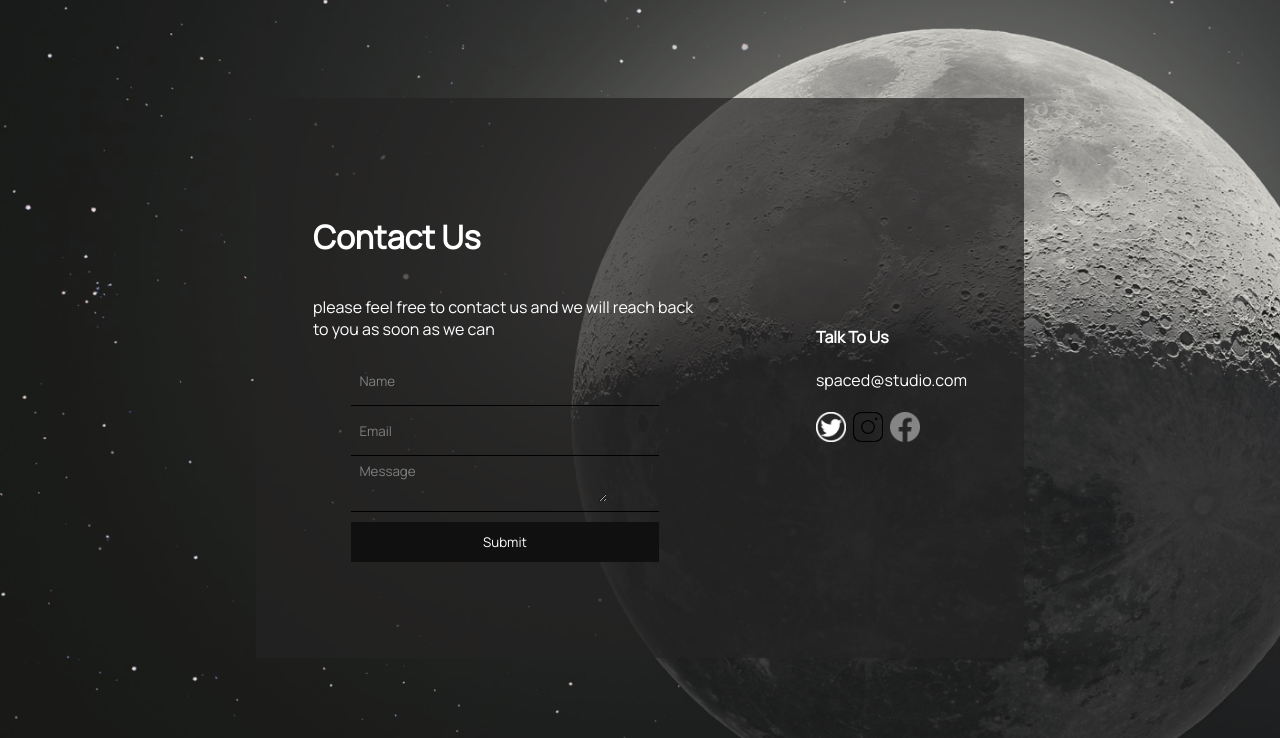
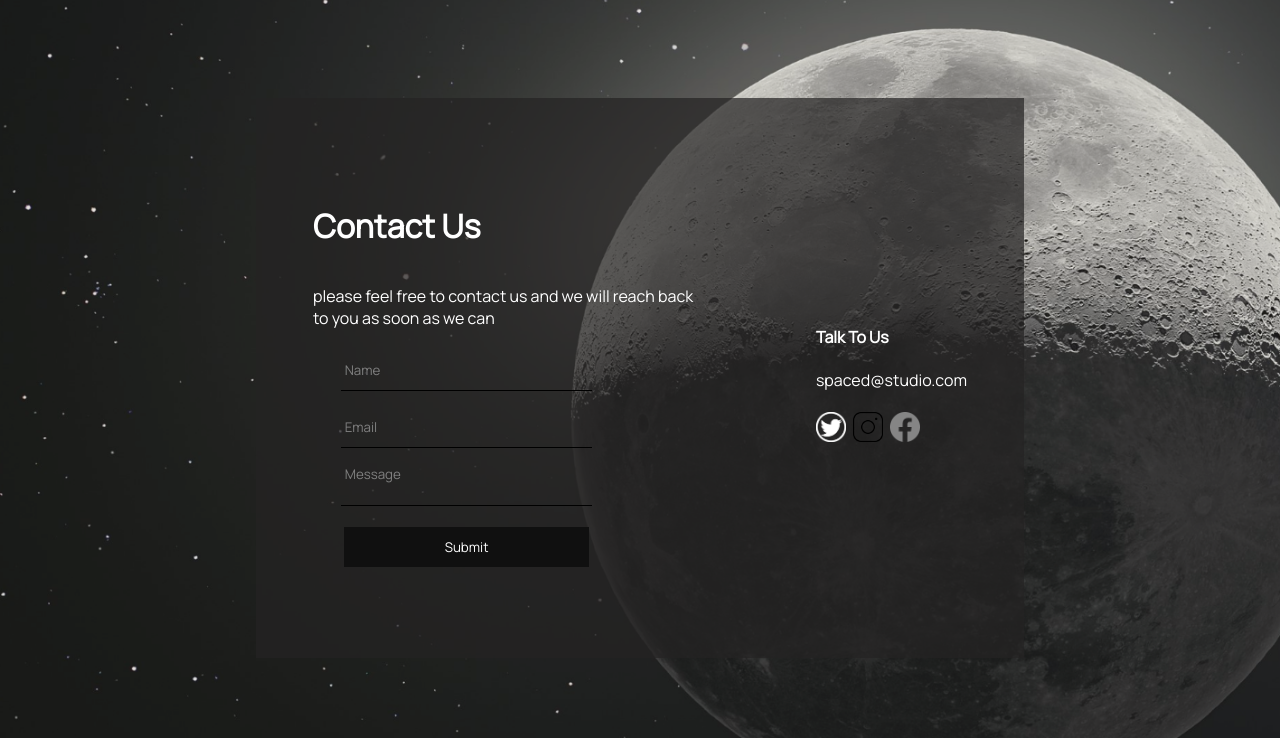
Before and after one commit to Artiye/AstronomyWeb, a PHP site: page /contact.html in a window 1280 px wide. Shown: the part 62-800 px from the top of the page. Run offline with PHP 8.4, Linux system fonts and the light colour scheme.

Commit message:
just a div section and button alignment

```diff
--- a/contact.css
+++ b/contact.css
@@ -48,15 +48,24 @@
 .form-group{
     width: 80%;
     position: relative;
-    border-bottom: 1px solid black;
+    /* border-bottom: 1px solid black; */
+    margin-bottom: 5px;
+    display: flex;
+    flex-direction: column;
+    justify-content: center;
+    align-items: center;
 }
 
-.form-group span{
-    position: absolute;
-    bottom:14px;
-    right:10px;
-    color:rgb(180, 97, 97);
-    font-size: 14px;
+.form-group span {
+    align-self: flex-end;
+    color:rgb(228, 106, 106);
+    font-size: 12px;
+    padding-top:2px;
+}
+
+
+.form-group span i {
+    color:white;
 }
 .form{
     display:flex;
@@ -65,7 +74,7 @@
     justify-content: center;
 }
 
-.form>*{
+#submit-error {
     align-self: center;
 }
 
@@ -80,7 +89,14 @@
     border-style: hidden;
     border-bottom: 0;
     color:white;
+    border-bottom: 1px solid black;
 }
+
+textarea {
+    width: 250px;
+    height: 100px;
+    resize:none;
+  }
 
 .button{
     width:80%;
--- a/contact.html
+++ b/contact.html
@@ -10,6 +10,7 @@
         <link rel="stylesheet" href="nav.css">
         <link rel="stylesheet" href="contact.css">
         <script src="nav.js" defer></script>
+        <script src="contact.js" defer></script>
     <title>&#128301;Contact</title>
 </head>
 <body>
@@ -41,21 +42,24 @@
         <form class="form" action="">
 
             <div class="form-group">
-                <input type="name" placeholder="Name" class="input-field" required>
+                <input type="name" placeholder="Name" class="input-field" id="contact-name" onkeyup="validateName()" required>
                 <span id="name-error"></span>
             </div>
 
             <div class="form-group">
-                <input type="email" placeholder="Email" class="input-field" required>
+                <input type="email" placeholder="Email" class="input-field" id="contact-email" onkeyup="validateEmail()" required>
                 <span id="email-error"></span>
             </div>
 
             <div class="form-group">
-                <textarea  id="message"  placeholder="Message" class="input-field" required></textarea>
+                <textarea  placeholder="Message" class="input-field" id="contact-message" onkeyup="validateMessage()" required></textarea>
                 <span id="message-error"></span>
             </div>
 
-                <button type="submit" value="submit" class="button">Submit</button>
+            <div class="form-group">
+                <button   type="submit"  class="button" onclick="return validateForm()">Submit</button>
+                <span id="submit-error"></span>
+            </div>
 
         </form>
         </div>
```
